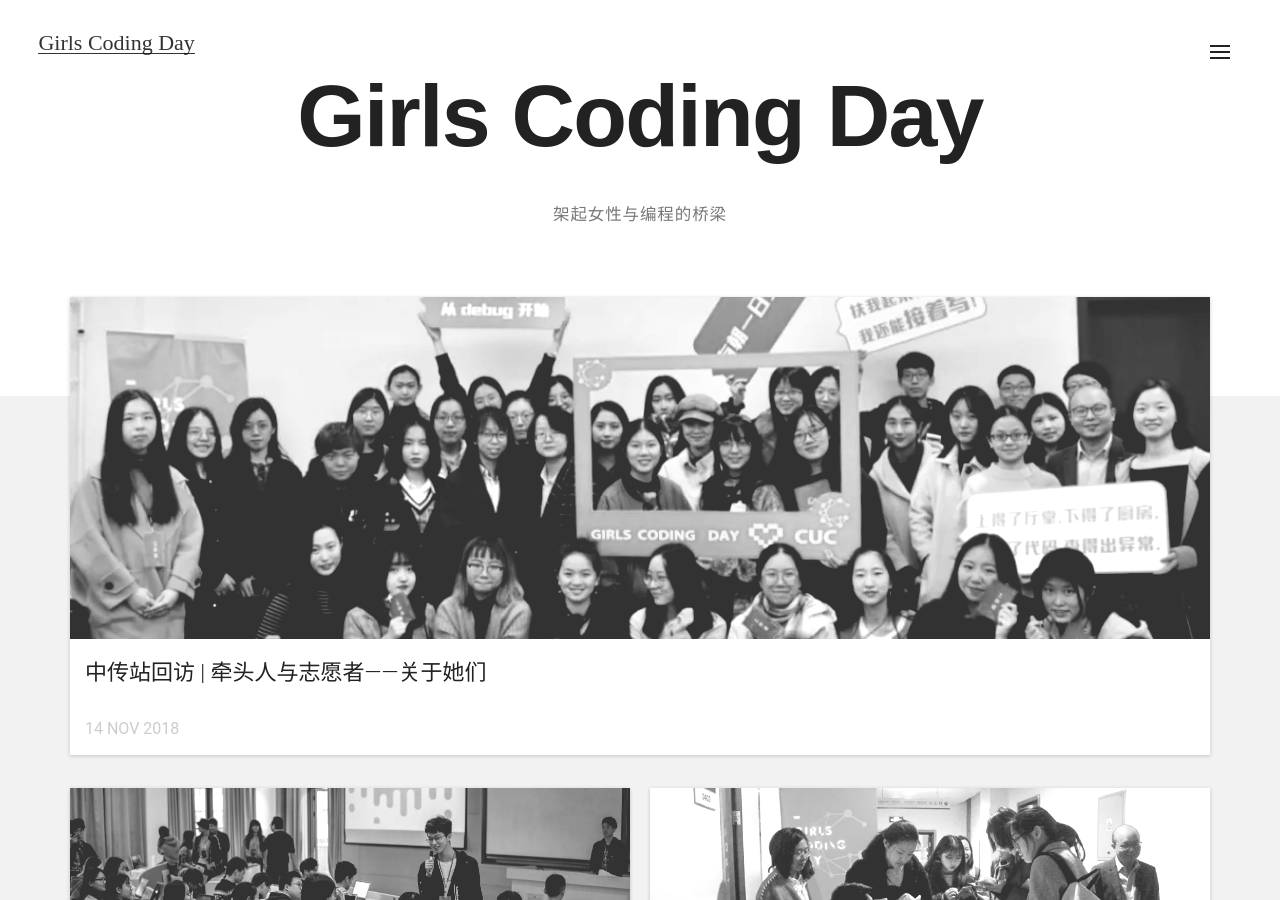
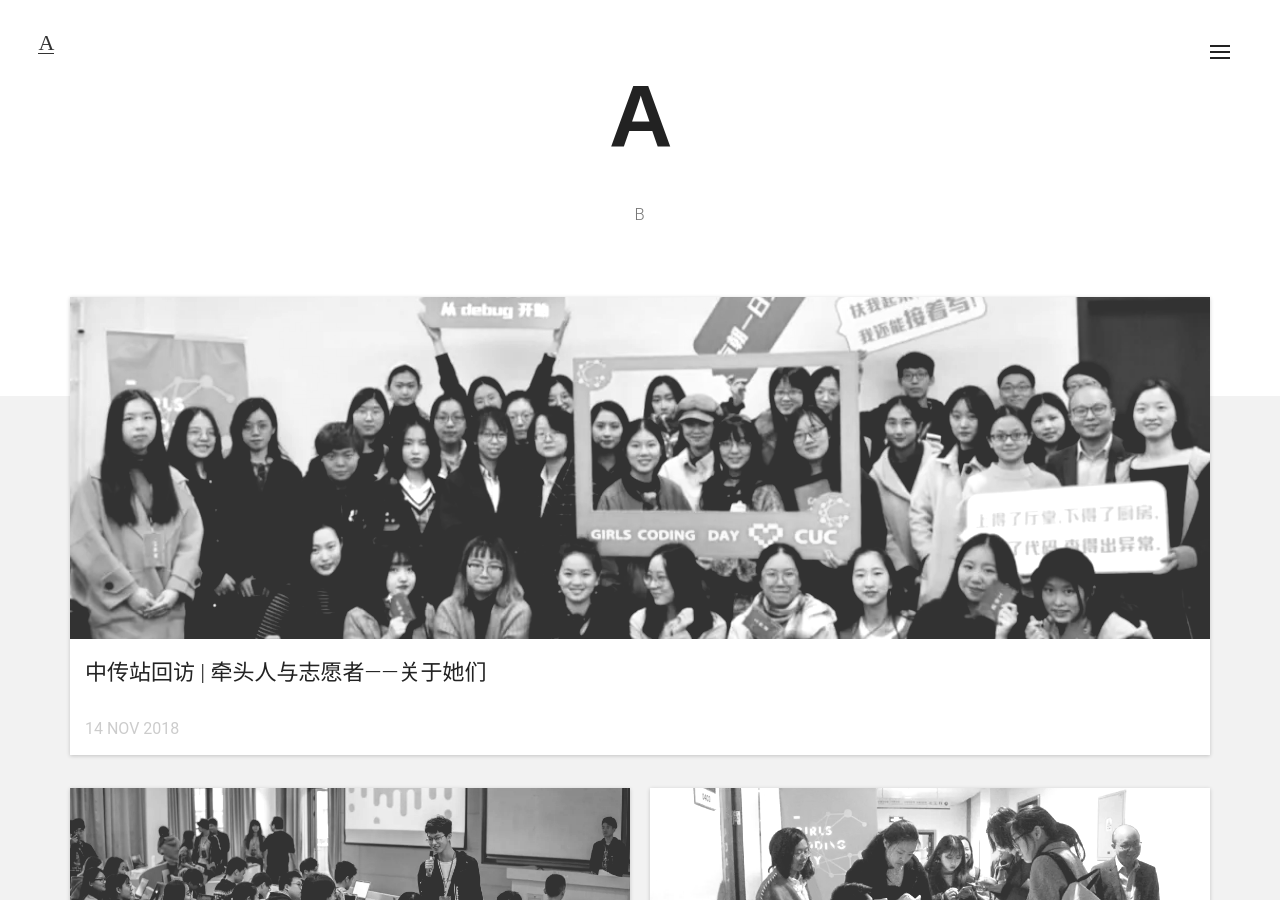
Before and after one commit to DefectionofAth/JADE, a Jekyll site: the page built from index.html, in a window 1280 px wide and 900 px high. Built offline with Jekyll 4.4.1, drawn with Linux system fonts in a browser that asks for light colours; nearby versions of some CDN libraries.

Commit message:
Update _config.yml

```diff
--- a/_config.yml
+++ b/_config.yml
@@ -1,11 +1,11 @@
 # "/" + 仓库的名字. 资源文件的路径组成部分
-baseurl: '/Girls-Coding-Day-Jekyll-blog-3'
+baseurl: '/JADE'
 
 # 网页的标题
-title: "Girls Coding Day"
+title: "冷CP也有春天"
 # 网站的主标题
-name: "Girls Coding Day"
-description: "架起女性与编程的桥梁"
+name: "A"
+description: "B"
 
 # 其它配置, 可忽略, 无需修改
 url: site url
```
